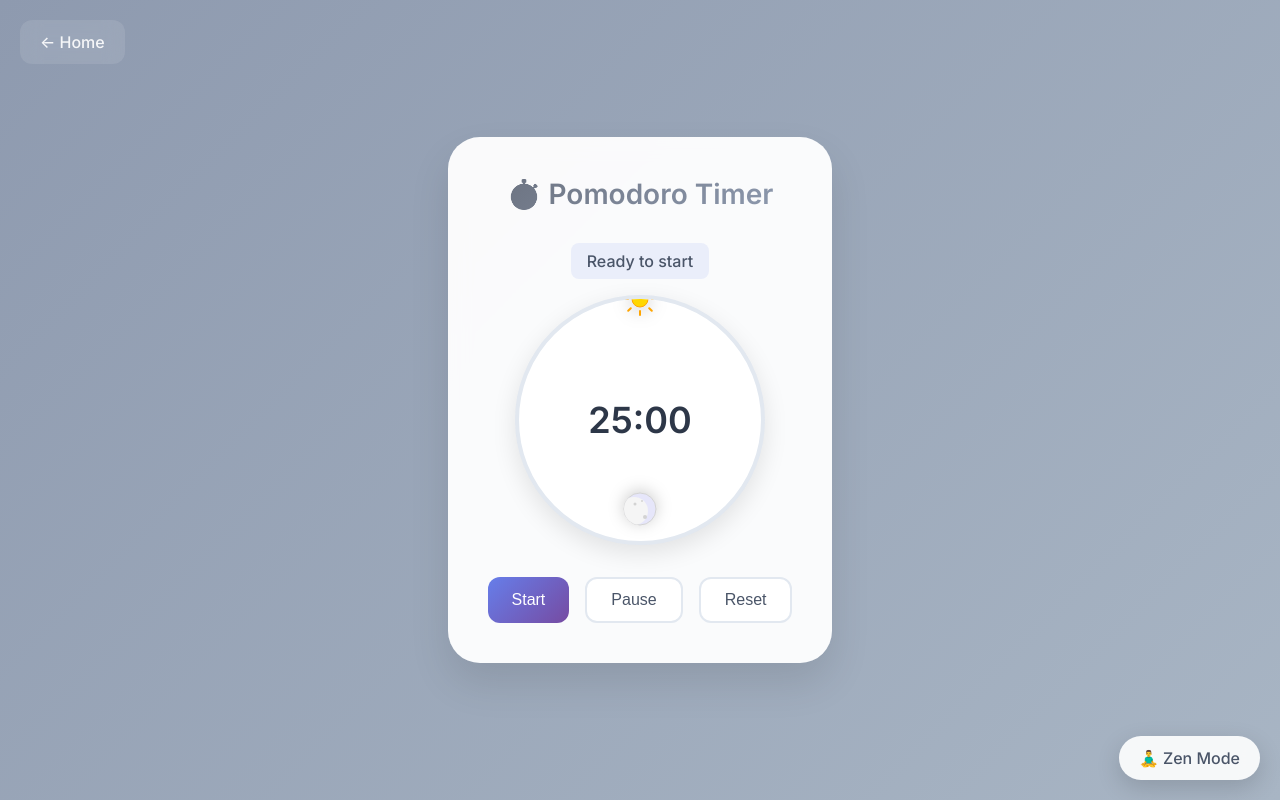
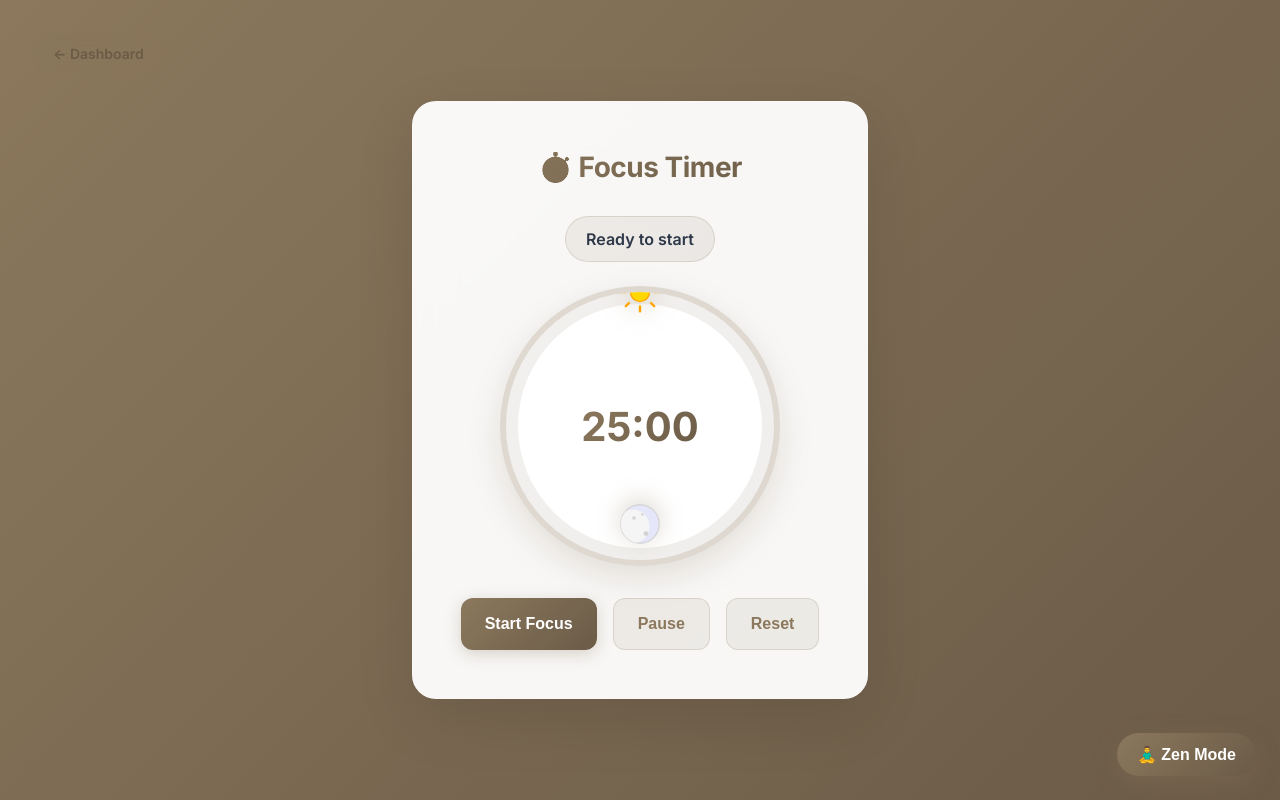
Before and after one commit to Zenflow-create/Zen-F-L-O-W, a Flask app: page /timer in a window 1280 px wide. Run offline with Flask 3, Linux system fonts and the light colour scheme.

Commit message:
Update timer.html

```diff
--- a/templates/timer.html
+++ b/templates/timer.html
@@ -4,7 +4,7 @@
 <meta charset="UTF-8" />
 <meta name="viewport" content="width=device-width, initial-scale=1" />
 <title>Pomodoro Timer - ZenFlow</title>
-<link href="https://fonts.googleapis.com/css2?family=Inter:wght@300;400;500;600&display=swap" rel="stylesheet">
+<link href="https://fonts.googleapis.com/css2?family=Inter:wght@300;400;500;600;700&display=swap" rel="stylesheet">
 <style>
   * {
     margin: 0;
@@ -14,7 +14,7 @@
 
   body {
     font-family: 'Inter', -apple-system, BlinkMacSystemFont, sans-serif;
-    background: linear-gradient(135deg, #8e9aaf 0%, #a8b5c4 100%);
+    background: linear-gradient(135deg, #8b785d 0%, #6b5b47 100%);
     display: flex;
     flex-direction: column;
     justify-content: center;
@@ -24,35 +24,40 @@
     overflow: hidden;
   }
 
+  body.zen-mode {
+    background: linear-gradient(135deg, #e0d8d0 0%, #f5f0e1 100%);
+  }
+
   .container {
     background: rgba(255, 255, 255, 0.95);
-    backdrop-filter: blur(10px);
-    border-radius: 32px;
-    padding: 40px;
-    box-shadow: 0 20px 40px rgba(0, 0, 0, 0.1);
+    backdrop-filter: blur(20px);
+    border-radius: 24px;
+    padding: 48px;
+    box-shadow: 0 20px 60px rgba(0, 0, 0, 0.1);
     text-align: center;
+    border: 1px solid rgba(255, 255, 255, 0.2);
   }
 
   h1 {
     font-size: 28px;
-    font-weight: 600;
+    font-weight: 700;
     margin-bottom: 32px;
-    color: #2d3748;
-    background: linear-gradient(135deg, #6b7280, #8e9aaf);
+    background: linear-gradient(135deg, #8b785d, #6b5b47);
     -webkit-background-clip: text;
     -webkit-text-fill-color: transparent;
     background-clip: text;
+    letter-spacing: -0.5px;
   }
 
   #timer-container {
     position: relative;
-    width: 250px;
-    height: 250px;
-    border: 4px solid #e2e8f0;
+    width: 280px;
+    height: 280px;
+    border: 6px solid rgba(139, 120, 93, 0.2);
     border-radius: 50%;
-    background: white;
+    background: linear-gradient(135deg, rgba(139, 120, 93, 0.05), rgba(107, 91, 71, 0.05));
     margin: 0 auto 32px;
-    box-shadow: 0 8px 24px rgba(0, 0, 0, 0.1);
+    box-shadow: 0 12px 32px rgba(139, 120, 93, 0.2);
     overflow: hidden;
   }
 
@@ -65,8 +70,8 @@
     border-radius: 50%;
     background: conic-gradient(
       from 0deg,
-      #667eea 0deg,
-      #764ba2 var(--progress, 0deg),
+      #8b785d 0deg,
+      #6b5b47 var(--progress, 0deg),
       transparent var(--progress, 0deg)
     );
     transition: --progress 1s ease;
@@ -75,10 +80,10 @@
   .progress-ring::before {
     content: '';
     position: absolute;
-    top: 8px;
-    left: 8px;
-    right: 8px;
-    bottom: 8px;
+    top: 12px;
+    left: 12px;
+    right: 12px;
+    bottom: 12px;
     background: white;
     border-radius: 50%;
   }
@@ -88,31 +93,34 @@
     top: 50%;
     left: 50%;
     transform: translate(-50%, -50%);
-    font-size: 36px;
-    font-weight: 600;
+    font-size: 40px;
+    font-weight: 700;
     user-select: none;
-    color: #2d3748;
+    background: linear-gradient(135deg, #8b785d, #6b5b47);
+    -webkit-background-clip: text;
+    -webkit-text-fill-color: transparent;
+    background-clip: text;
     z-index: 10;
   }
 
   .orbit-icon {
     position: absolute;
     left: 50%;
-    width: 40px;
-    height: 40px;
-    transform-origin: 50% 125px;
-    margin-left: -20px;
+    width: 48px;
+    height: 48px;
+    transform-origin: 50% 140px;
+    margin-left: -24px;
     transition: transform 0.3s ease;
     z-index: 5;
-    filter: drop-shadow(0 2px 8px rgba(0, 0, 0, 0.2));
+    filter: drop-shadow(0 4px 12px rgba(139, 120, 93, 0.3));
   }
 
   #sun {
-    top: -20px;
+    top: -24px;
   }
 
   #moon {
-    top: -20px;
+    top: -24px;
     transform: rotate(180deg);
   }
 
@@ -124,9 +132,9 @@
   }
 
   button {
-    padding: 12px 24px;
+    padding: 16px 24px;
     font-size: 16px;
-    font-weight: 500;
+    font-weight: 600;
     border: none;
     border-radius: 12px;
     cursor: pointer;
@@ -134,14 +142,15 @@
   }
 
   .primary-btn {
-    background: linear-gradient(135deg, #667eea, #764ba2);
+    background: linear-gradient(135deg, #8b785d, #6b5b47);
     color: white;
+    box-shadow: 0 4px 16px rgba(139, 120, 93, 0.3);
   }
 
   .secondary-btn {
-    background: white;
-    color: #4a5568;
-    border: 2px solid #e2e8f0;
+    background: rgba(139, 120, 93, 0.1);
+    color: #8b785d;
+    border: 1px solid rgba(139, 120, 93, 0.2);
   }
 
   button:hover {
@@ -149,86 +158,89 @@
   }
 
   .primary-btn:hover {
-    box-shadow: 0 8px 20px rgba(102, 126, 234, 0.3);
+    box-shadow: 0 6px 20px rgba(139, 120, 93, 0.4);
   }
 
   .secondary-btn:hover {
-    border-color: #cbd5e0;
-    box-shadow: 0 4px 12px rgba(0, 0, 0, 0.1);
+    background: rgba(139, 120, 93, 0.2);
   }
 
   .back-link {
     position: absolute;
-    top: 20px;
-    left: 20px;
+    top: 32px;
+    left: 32px;
     text-decoration: none;
-    color: rgba(255, 255, 255, 0.9);
-    font-weight: 500;
+    color: #6b5b47;
+    font-weight: 600;
     padding: 12px 20px;
-    background: rgba(255, 255, 255, 0.1);
-    border-radius: 12px;
+    background: rgba(139, 120, 93, 0.2);
     backdrop-filter: blur(10px);
+    border-radius: 50px;
+    border: 1px solid rgba(139, 120, 93, 0.3);
     transition: all 0.2s ease;
+    font-size: 14px;
   }
 
   .back-link:hover {
-    background: rgba(255, 255, 255, 0.2);
-    transform: translateY(-2px);
+    background: rgba(139, 120, 93, 0.3);
+    transform: translateY(-1px);
   }
 
   .timer-state {
-    margin-bottom: 16px;
-    padding: 8px 16px;
-    background: rgba(102, 126, 234, 0.1);
-    border-radius: 8px;
-    color: #4a5568;
-    font-weight: 500;
+    margin-bottom: 24px;
+    padding: 12px 20px;
+    background: linear-gradient(135deg, rgba(139, 120, 93, 0.1), rgba(107, 91, 71, 0.1));
+    border-radius: 50px;
+    color: #2d3748;
+    font-weight: 600;
     display: inline-block;
+    border: 1px solid rgba(139, 120, 93, 0.2);
+    font-size: 16px;
   }
 
   .zen-toggle {
     position: fixed;
-    bottom: 20px;
-    right: 20px;
-    background: rgba(255, 255, 255, 0.9);
-    backdrop-filter: blur(10px);
+    bottom: 24px;
+    right: 24px;
+    background: linear-gradient(135deg, #8b785d, #6b5b47);
+    color: white;
     padding: 12px 20px;
     border-radius: 50px;
     cursor: pointer;
-    box-shadow: 0 8px 24px rgba(0, 0, 0, 0.15);
+    box-shadow: 0 8px 24px rgba(139, 120, 93, 0.3);
     transition: all 0.3s ease;
     z-index: 1000;
     user-select: none;
-    font-weight: 500;
-    color: #4a5568;
+    font-weight: 600;
+    border: none;
   }
 
   .zen-toggle:hover {
     transform: translateY(-2px);
-    box-shadow: 0 12px 32px rgba(0, 0, 0, 0.2);
+    box-shadow: 0 12px 32px rgba(139, 120, 93, 0.4);
   }
 
   body.zen-mode .container {
-    background: none;
-    backdrop-filter: none;
-    box-shadow: none;
-    border-radius: 0;
-    padding: 20px;
+    background: rgba(255, 255, 255, 0.1);
+    border: 1px solid rgba(255, 255, 255, 0.2);
   }
 
   body.zen-mode .back-link {
-    display: none;
+    background: rgba(255, 255, 255, 0.1);
+    color: rgba(255, 255, 255, 0.9);
   }
 
   body.zen-mode h1 {
-    color: white;
-    background: none;
-    -webkit-text-fill-color: white;
+    background: linear-gradient(135deg, #e0d8d0, #f5f0e1);
+    -webkit-background-clip: text;
+    -webkit-text-fill-color: transparent;
+    background-clip: text;
   }
 
   body.zen-mode .timer-state {
     background: rgba(255, 255, 255, 0.1);
     color: white;
+    border-color: rgba(255, 255, 255, 0.2);
   }
 
   body.zen-mode #timer-container {
@@ -283,15 +307,15 @@
 </style>
 </head>
 <body>
-  <a href="/" class="back-link">← Home</a>
+  <a href="/" class="back-link">← Dashboard</a>
 
   <!-- Zen Mode Toggle -->
-  <div class="zen-toggle" id="zen-toggle">
+  <button class="zen-toggle" id="zen-toggle">
     <span>🧘‍♂️ Zen Mode</span>
-  </div>
+  </button>
 
   <div class="container">
-    <h1>⏱️ Pomodoro Timer</h1>
+    <h1>⏱️ Focus Timer</h1>
 
     <div class="timer-state" id="timer-state">Ready to start</div>
 
@@ -303,7 +327,7 @@
     </div>
 
     <div class="controls">
-      <button id="start-btn" class="primary-btn">Start</button>
+      <button id="start-btn" class="primary-btn">Start Focus</button>
       <button id="pause-btn" class="secondary-btn" disabled>Pause</button>
       <button id="reset-btn" class="secondary-btn">Reset</button>
     </div>
@@ -328,8 +352,8 @@
     if (secondsLeft < 0) {
       clearInterval(timerInterval);
       isRunning = false;
-      timerState.textContent = "Time's up! 🎉";
-      startBtn.textContent = "Start";
+      timerState.textContent = "Great session! Time for a break 🎉";
+      startBtn.textContent = "Start Focus";
       startBtn.disabled = false;
       pauseBtn.disabled = true;
       sun.style.transform = `rotate(0deg)`;
@@ -355,7 +379,7 @@
   function startTimer() {
     if (!isRunning) {
       isRunning = true;
-      timerState.textContent = "Focus time! 🎯";
+      timerState.textContent = "Deep focus mode activated 🎯";
       startBtn.textContent = "Resume";
       startBtn.disabled = true;
       pauseBtn.disabled = false;
@@ -366,7 +390,7 @@
   function pauseTimer() {
     if (isRunning) {
       isRunning = false;
-      timerState.textContent = "Paused ⏸️";
+      timerState.textContent = "Focus paused ⏸️";
       clearInterval(timerInterval);
       startBtn.disabled = false;
       pauseBtn.disabled = true;
@@ -378,7 +402,7 @@
     clearInterval(timerInterval);
     secondsLeft = totalSeconds;
     timerState.textContent = "Ready to start";
-    startBtn.textContent = "Start";
+    startBtn.textContent = "Start Focus";
     startBtn.disabled = false;
     pauseBtn.disabled = true;
 
```
Also changed, not shown: other parts of templates/timer.html (+20 -8 lines).
